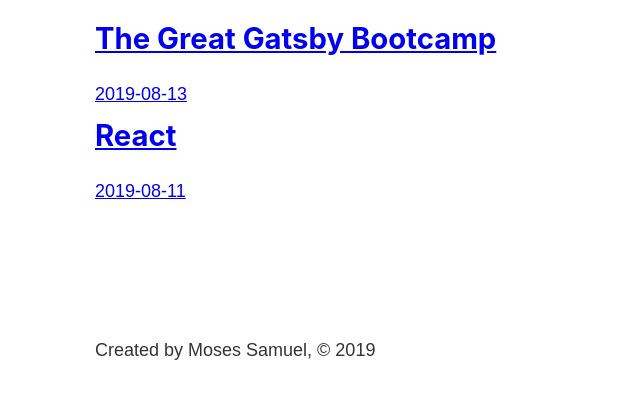
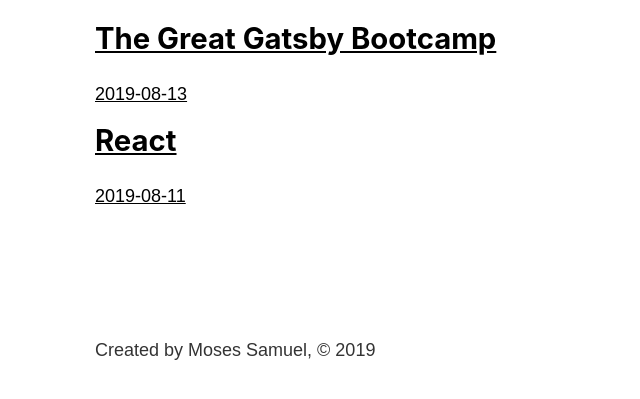
Before and after one commit to MosesSupposes/The-Great-Gatsby-Tutorial, a Gatsby site: page /blog in a window 1280 px wide. Shown: the part 393-792 px from the top of the page, without its empty margins (188-828 px from the left). Built offline with nearby package versions, Linux system fonts and the light colour scheme; Gatsby itself is replaced by a stand-in of ours.

Commit message:
add more spacing to blog posts and make them black

```diff
--- a/src/pages/blog.js
+++ b/src/pages/blog.js
@@ -31,7 +31,7 @@
                 <ol className={blogStyles.posts}>
                     {allPosts.allMarkdownRemark.edges.map(function renderBlogPostPreview(edge) {
                         return (
-                            <li>
+                            <li className={blogStyles.post}>
                                 <Link to={`/blog/${edge.node.fields.slug}`}>
                                     <h2>{edge.node.frontmatter.title}</h2>
                                     <p>{edge.node.frontmatter.date}</p>
--- a/src/pages/blog.module.scss
+++ b/src/pages/blog.module.scss
@@ -2,3 +2,12 @@
     list-style-type: none;
     margin: 0;
 }
+
+.post {
+    margin: 1rem 0;
+
+    a {
+        background: #f4f4f4;
+        color: #000;
+    }
+}
```
